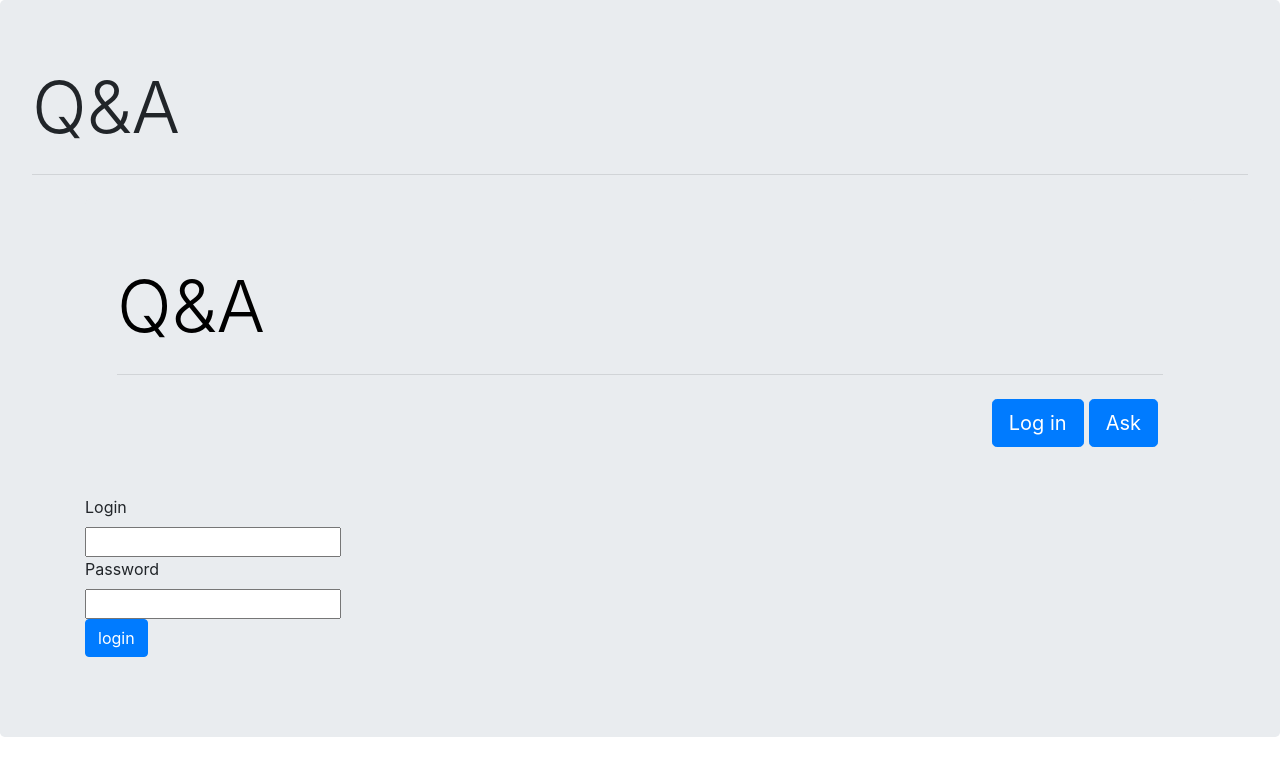
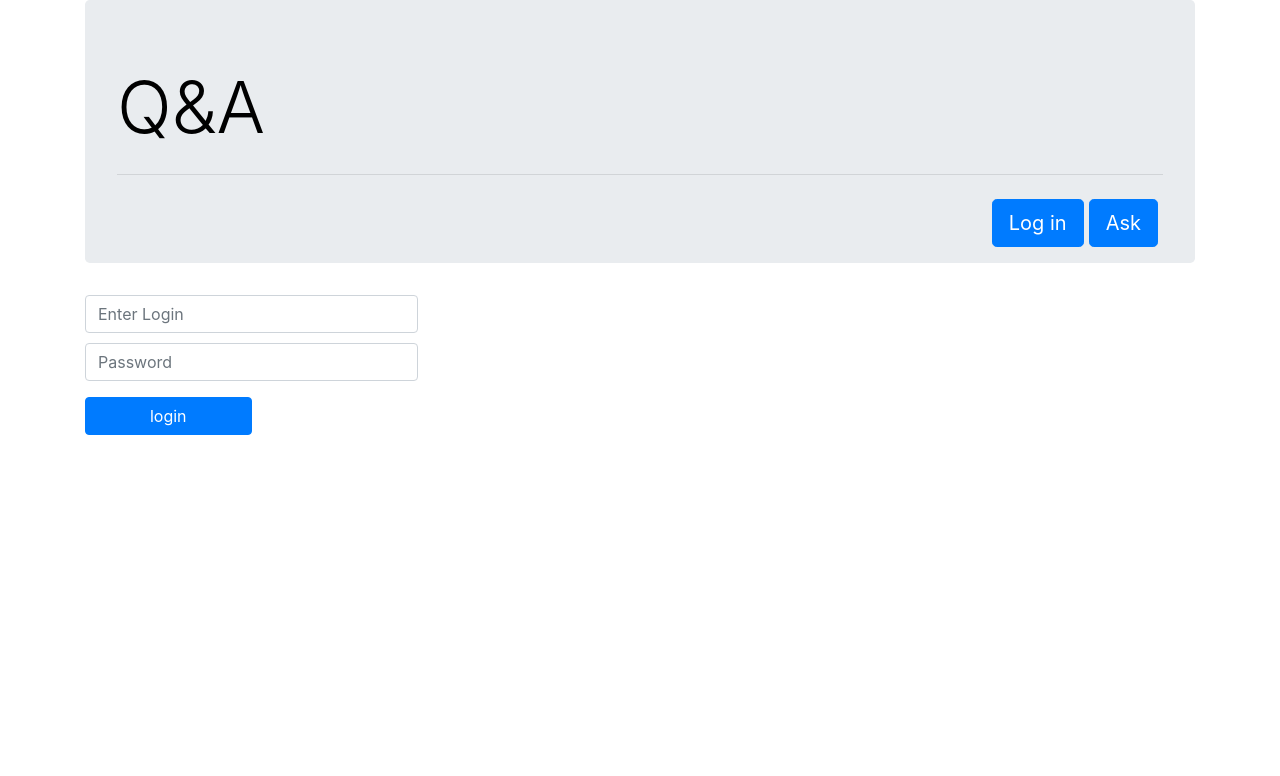
Before and after one commit to bogdan2905/django-clone-quore, a Django app: page /login/ in a window 1280 px wide. Shown: the top 776 px of the page. Run offline with Django 3.2, Linux system fonts and the light colour scheme; data that the repository does not hold is empty; some libraries are stand-ins or nearby versions.

Commit message:
refactor

```diff
--- a/app/models.py
+++ b/app/models.py
@@ -29,7 +29,7 @@ class Question(models.Model):
     author = models.ForeignKey(User, on_delete=models.CASCADE)
 
     def get_url(self):
-        return "/app/ask/question/{}/".format(self.id)
+        return "/ask/question/{}/".format(self.id)
 
 
 class Answer(models.Model):
--- a/app/templates/base.html
+++ b/app/templates/base.html
@@ -7,23 +7,17 @@
           integrity="sha384-Gn5384xqQ1aoWXA+058RXPxPg6fy4IWvTNh0E263XmFcJlSAwiGgFAW/dAiS6JXm" crossorigin="anonymous">
 </head>
 
-<div class="jumbotron">
-    <h1 class="display-3">Q&A</h1>
-    <hr class="my-4">
-
-
-
 <div class="container">
     <div class="jumbotron">
-        <h1 class="display-3"><a href="/app" style="text-decoration: none; color: #000000">Q&A</a></h1>
+        <h1 class="display-3"><a href="/" style="text-decoration: none; color: #000000">Q&A</a></h1>
         <hr class="my-4">
         {% block head %}
-            <a href="/app/ask" class="btn btn-primary btn-lg" style="float: right; margin: 0 5px;">Ask</a>
+            <a href="/ask" class="btn btn-primary btn-lg" style="float: right; margin: 0 5px;">Ask</a>
             {% if user %}
                 <h4 style="float: left">Hello, {{ user }}</h4>
-                <a href="/app/exit" class="btn btn-primary btn-lg" style="float: right; margin: 0 5px;">Exit</a>
+                <a href="/exit" class="btn btn-primary btn-lg" style="float: right; margin: 0 5px;">Exit</a>
             {% else %}
-                <a href="/app/login" class="btn btn-primary btn-lg" style="float: right;">Log in</a>
+                <a href="/login" class="btn btn-primary btn-lg" style="float: right;">Log in</a>
             {% endif %}
         {% endblock %}
 
--- a/app/templates/login.html
+++ b/app/templates/login.html
@@ -9,13 +9,20 @@
                 again.
             </div>
         {% endif %}
+
         <form action="" method="post">
             {% csrf_token %}
-            {% for input in form %}
-                <label class="exampleInput">{{ input.label }}</label>
-                <div>{{ input }} </div>
-            {% endfor %}
-            <button type="submit" class="btn btn-primary">login</button>
+            <div class="form-group">
+
+                <input type="text" class="form-control" name="{{ form.login.html_name }}"
+                       style="width: 30%; margin: 10px 0" placeholder="Enter Login">
+
+                <input type="password" class="form-control"
+                       name="{{ form.password.html_name }}" placeholder="Password"
+                       style="width: 30%;margin: 10px 0">
+            </div>
+
+            <button type="submit" class="btn btn-primary" style="width: 15%">login</button>
         </form>
     </div>
 
--- a/app/views.py
+++ b/app/views.py
@@ -14,7 +14,7 @@ def index(request):
 
 def login(request):
     if request.user:
-        return HttpResponseRedirect('/app')
+        return HttpResponseRedirect('/')
     errors = ''
     if request.method == 'POST':
         user_login = request.POST.get('login')
@@ -22,7 +22,7 @@ def login(request):
         session_id = Session.do_session(user_login, password)
 
         if session_id:
-            response = HttpResponseRedirect('/app/')
+            response = HttpResponseRedirect('/')
             response.set_cookie(key='session_id', value=session_id,
                                 httponly=True,
                                 expires=datetime.now() + timedelta(days=2))
@@ -39,7 +39,7 @@ def logout(request):
     if session_id is not None:
         Session.objects.filter(key=session_id).delete()
 
-    return HttpResponseRedirect('/app')
+    return HttpResponseRedirect('/')
 
 
 def create_question(request):
@@ -54,7 +54,7 @@ def create_question(request):
     elif request.user:
         form = CreateQuestion()
     else:
-        return HttpResponseRedirect('/app/login')
+        return HttpResponseRedirect('/login')
     return render(request, 'ask.html', {'form': form})
 
 
```
Also changed, not shown: gunicorn_django/settings.py (+6 -12 lines), db.sqlite3.
